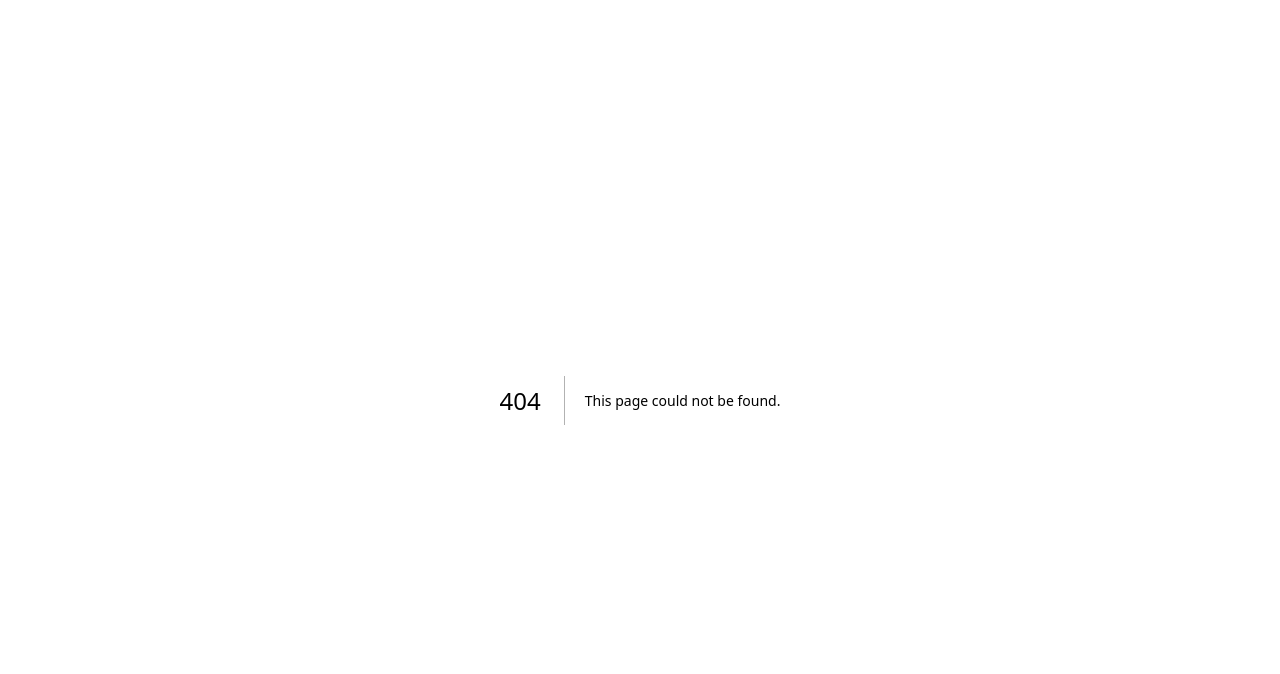
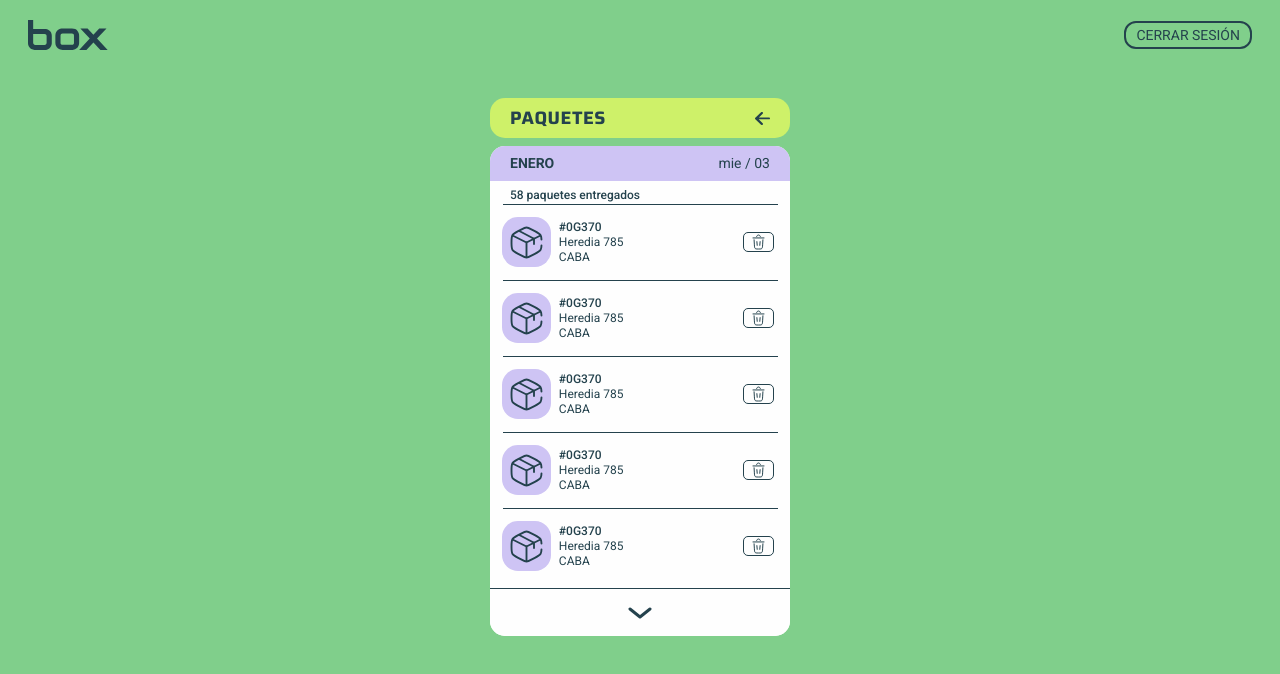
Before and after one commit to GermanCuevas/box-client, a Next.js app: page /packages in a window 1280 px wide. Before the commit this address had no page. Shown: the top 674 px of the page. Built offline with nearby package versions, Linux system fonts and the light colour scheme.

Commit message:
feat: package view

```diff
--- /dev/null
+++ b/src/app/packages/page.tsx
@@ -0,0 +1,118 @@
+'use client';
+import React from 'react';
+//router
+import { useRouter } from 'next/navigation';
+//commons
+import BoxTitle from '@/commons/BoxTitle';
+import PackageDetailsList from '@/commons/PackageDetailsList';
+import LemmonButton from '@/commons/LemmonButton';
+//components
+import Header from '@/components/Header';
+//icons
+import { ChevronDownBig } from '@/commons/Icons';
+
+const fakeDataHistory = [
+  {
+    packageID: '#0G370',
+    direction: 'Heredia 785',
+    location: 'CABA',
+    status: 'delivered'
+  },
+  {
+    packageID: '#0G370',
+    direction: 'Heredia 785',
+    location: 'CABA',
+    status: 'delivered'
+  },
+  {
+    packageID: '#0G370',
+    direction: 'Heredia 785',
+    location: 'CABA',
+    status: 'delivered'
+  },
+  {
+    packageID: '#0G370',
+    direction: 'Heredia 785',
+    location: 'CABA',
+    status: 'delivered'
+  },
+  {
+    packageID: '#0G370',
+    direction: 'Heredia 785',
+    location: 'CABA',
+    status: 'delivered'
+  }
+];
+
+interface dataProps {
+  packageID?: string;
+  direction?: string;
+  location?: string;
+  status: 'in course' | 'pending' | 'delivered';
+}
+
+interface packageProps {}
+
+export default function Package({}: packageProps) {
+  const router = useRouter();
+
+  const handleRedirect = () => {
+    router.push('/');
+  };
+
+  return (
+    <section className="bg-lightGreen h-[100vh] flex flex-col justify-between pt-5">
+      <Header />
+      <div className={'h-[90%] flex flex-col items-center w-full'}>
+        <LemmonButton hanleLemmonButton={handleRedirect} title="paquetes" />
+
+        <article
+          className={
+            'w-[300px] mt-2 h-[490px] flex flex-col justify-between bg-white rounded-[15px] '
+          }
+        >
+          <BoxTitle
+            titleBox={'Enero'}
+            titleBoxClasses={'uppercase font-bold '}
+            boxClasses={'justify-between h-[35px] px-5 h-10 text-[14px]'}
+            dateBoxClasses={'font-[400]'}
+            dateBox="mie / 03"
+          />
+
+          <ul className={'w-full h-fit flex  flex-col  items-center'}>
+            {
+              <>
+                <li className={'text-[12px] text-start w-full pl-5 font-[500] text-darkGreen'}>
+                  <p>58 paquetes entregados</p>
+                </li>
+                <div className={'w-[275px] border-b-[.1px] border-b-darkGreen '} />
+              </>
+            }
+            {fakeDataHistory?.map(
+              ({ packageID, location, status, direction }: dataProps, index: number, array) => {
+                const lastElement = index === array.length - 1;
+
+                return (
+                  <>
+                    <PackageDetailsList
+                      status={status}
+                      location={location}
+                      direction={direction}
+                      packageID={packageID}
+                    />
+                    {!lastElement && (
+                      <div className={'w-[275px] border-b-[.1px] border-b-darkGreen '} />
+                    )}
+                  </>
+                );
+              }
+            )}
+          </ul>
+          <div className="bg-white flex border-t border-t-darkGreen justify-center items-center rounded-b-[15px] h-[3rem] w-full">
+            <ChevronDownBig />
+          </div>
+        </article>
+      </div>
+    </section>
+  );
+}
--- a/src/commons/LemmonButton.tsx
+++ b/src/commons/LemmonButton.tsx
@@ -8,7 +8,7 @@ import { ArrowBack } from './Icons';
 interface LemmonButtonProps {
   height?: string;
   width?: string;
-  icon?: any;
+  icon?: React.ReactNode;
   title?: string;
   subtitle?: string;
   tracking?: string;
--- a/src/commons/PackageDetailsList.tsx
+++ b/src/commons/PackageDetailsList.tsx
@@ -1,6 +1,9 @@
+'use client';
+
 import React from 'react';
 import { Box } from './Icons';
 import { Trash } from './Icons';
+import { usePathname } from 'next/navigation';
 
 interface packageDetailsList {
   packageID?: string;
@@ -16,6 +19,8 @@ export default function PackageDetailsList({
   location = 'CABA',
   status = 'pending'
 }: packageDetailsList) {
+  const pathName = usePathname();
+
   const statusChanges = {
     'in course': { bgCircle: 'bg-lightGreen', textStatus: 'en curso' },
     pending: { bgCircle: 'bg-orange', textStatus: 'pendiente' },
@@ -43,11 +48,17 @@ export default function PackageDetailsList({
         </div>
 
         <div
-          className={
-            'leading-[15px] py-3 h-full text-[12px]  flex flex-col  justify-between items-end text-darkGreen font-[400] w-[45%] '
-          }
+          className={`leading-[15px] py-3 h-full text-[12px] items-end flex flex-col  ${
+            pathName === '/packages' ? 'justify-center pr-4' : 'justify-between '
+          }  text-darkGreen font-[400] w-[45%] `}
         >
-          <div className={'flex h-[15px] items-center min-w-[78px] bg-lightWhite rounded-s-[5px]'}>
+          {pathName === '/packages' ? (
+            <Trash />
+          ) : (
+            <>
+              <div
+                className={'flex h-[15px] items-center min-w-[78px] bg-lightWhite rounded-s-[5px]'}
+              >
                 <div
                   className={`w-[7px] h-[7px] rounded-full ${statusChanges[status].bgCircle} mx-1.5`}
                 />
@@ -70,6 +81,8 @@ export default function PackageDetailsList({
                   ''
                 )}
               </figure>
+            </>
+          )}
         </div>
       </div>
     </li>
```
Lines whose indentation alone changed are shown as unchanged.
